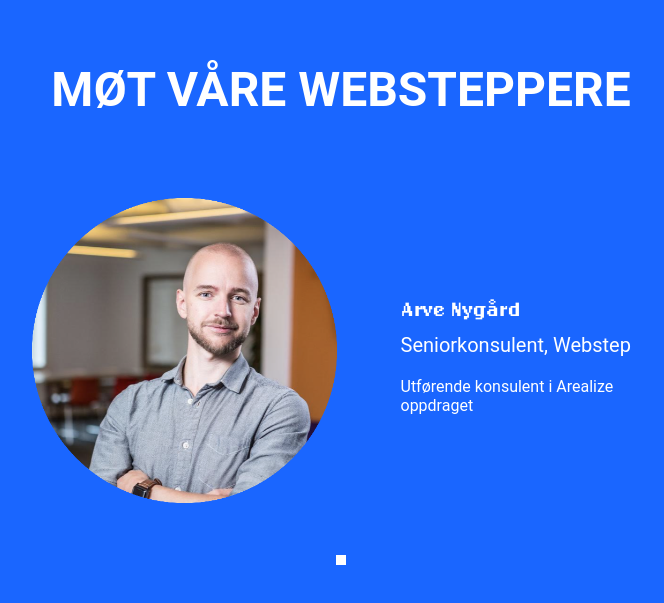
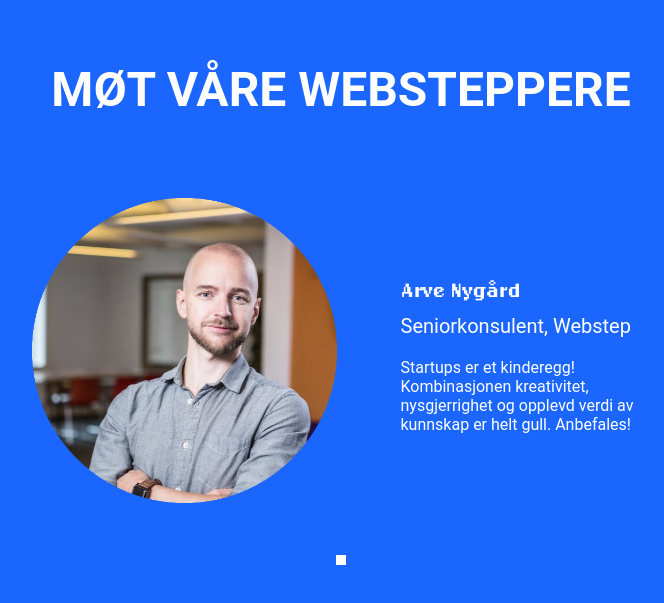
Before and after one commit to Webstep/domstol_landingpage, a Next.js app: page /Arealize in a window 1280 px wide. Shown: the part 5687-6290 px from the top of the page, without its empty margins (299-963 px from the left). Built offline with nearby package versions, Linux system fonts and the light colour scheme.

Commit message:
chore: update arve quote

```diff
--- a/components/slides/arealize/EmployeeSlide/EmployeeData.ts
+++ b/components/slides/arealize/EmployeeSlide/EmployeeData.ts
@@ -13,7 +13,7 @@ export const EmployeeData: {
         img: Arve,
         firstname: 'Arve',
         lastname: 'Nygård',
-        quote: 'Utførende konsulent i Arealize oppdraget',
+        quote: 'Startups er et kinderegg! Kombinasjonen kreativitet, nysgjerrighet og opplevd verdi av kunnskap er helt gull. Anbefales!',
         role: 'Seniorkonsulent',
         url: 'https://www.webstep.no/arve-nygard/',
     },
```
